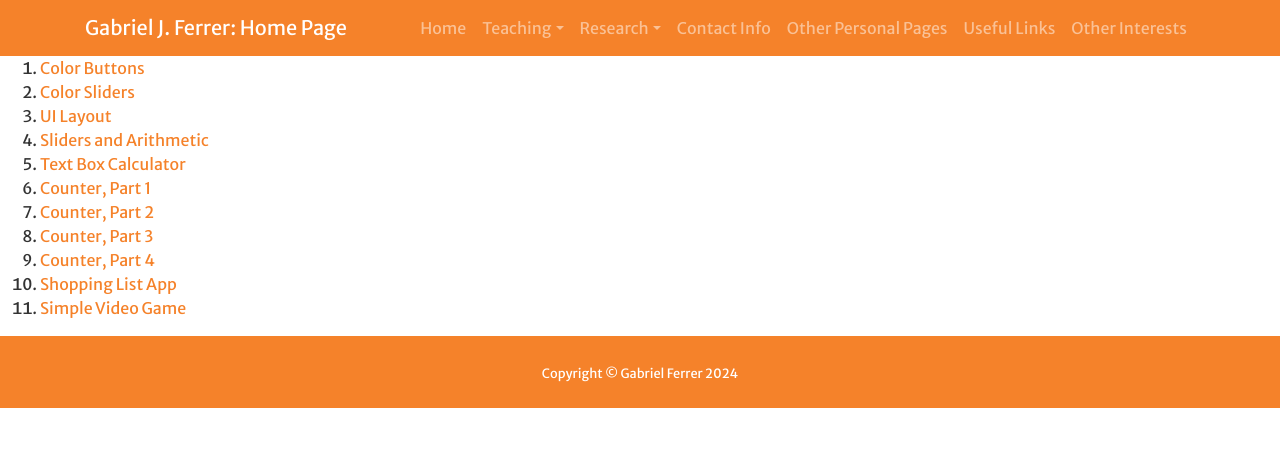
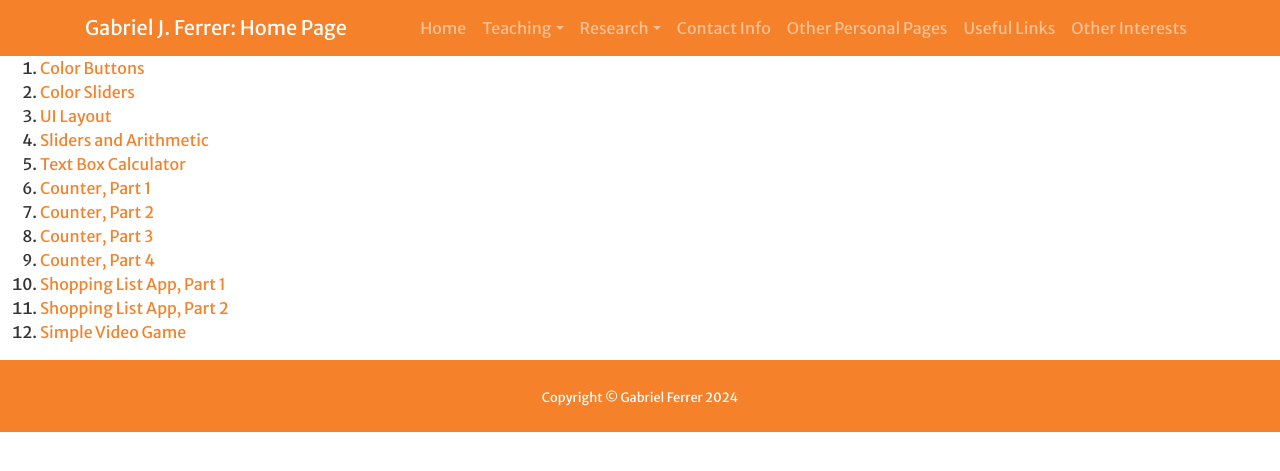
Before and after one commit to gjf2a/gjf2a.github.io, a Jekyll site: the page built from app_inventor_links.md, in a window 1280 px wide. Shown: the top 471 px of the page. Built offline with Jekyll 4.4.1, drawn with Linux system fonts in a browser that asks for light colours; a script that is not in the unit is left out.

Commit message:
Update app_inventor_links.md

```diff
--- a/app_inventor_links.md
+++ b/app_inventor_links.md
@@ -11,5 +11,6 @@ layout: default
 7. [Counter, Part 2](https://youtu.be/g9tvRtc-0WU)
 8. [Counter, Part 3](https://youtu.be/U5iftMOHZfU)
 9. [Counter, Part 4](https://youtu.be/Wv44T9QZbNY)
-10. [Shopping List App](https://youtu.be/NeDV95sx53c)
-11. [Simple Video Game](https://youtu.be/z6hERstvdVw)
+10. [Shopping List App, Part 1](https://youtu.be/NeDV95sx53c)
+11. [Shopping List App, Part 2](https://youtu.be/z6hERstvdVw)
+12. [Simple Video Game](https://youtu.be/z6hERstvdVw)
```
